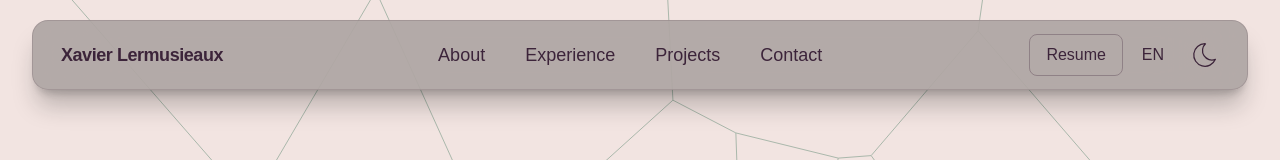
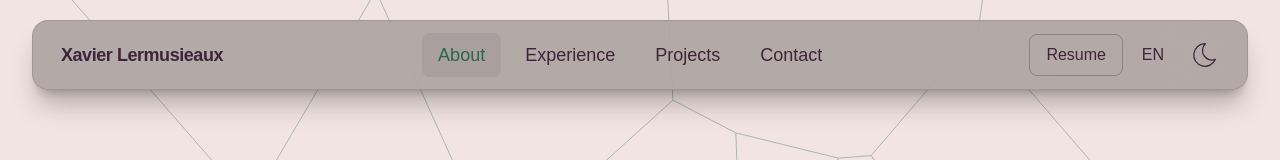
Before and after one commit to Egzavyer/portfolio, a React (Vite) app: page / in a window 1280 px wide. Shown: the top 160 px of the page. Built offline with nearby package versions, Linux system fonts and the light colour scheme; a web font is replaced by a local one.

Commit message:
feat: improvements

```diff
--- a/i18n/i18n.ts
+++ b/i18n/i18n.ts
@@ -10,7 +10,7 @@ const resources = {
 
 i18n.use(initReactI18next).init({
   resources,
-  lng: "en",
+  lng: document.documentElement.lang === "fr" ? "fr" : "en",
   interpolation: {
     escapeValue: false,
   },
--- a/i18n/locales/en/translation.json
+++ b/i18n/locales/en/translation.json
@@ -90,7 +90,9 @@
     "eyebrow": "Get in touch",
     "title": "Let's build something interesting.",
     "description": "I'm especially interested in full-stack engineering, developer tools, robotics, systems programming, and applied machine learning. If you're working on a difficult engineering problem, I'd love to hear about it.",
-    "email": "Email me"
+    "email": "Email me",
+    "copyEmail": "Copy email",
+    "copied": "Copied"
   },
   "footer": {
     "made": "Made with love by Xavier Lermusieaux"
--- a/i18n/locales/fr/translation.json
+++ b/i18n/locales/fr/translation.json
@@ -90,7 +90,9 @@
     "eyebrow": "Contact",
     "title": "Construisons quelque chose d’intéressant.",
     "description": "Je m’intéresse particulièrement au développement full-stack, aux outils pour développeurs, à la robotique, à la programmation système et à l’apprentissage automatique appliqué. Si vous travaillez sur un problème d’ingénierie difficile, j’aimerais en discuter.",
-    "email": "M’écrire"
+    "email": "M’écrire",
+    "copyEmail": "Copier l’adresse",
+    "copied": "Copiée"
   },
   "footer": {
     "made": "Fait avec amour par Xavier Lermusieaux"
--- a/src/components/Navbar.tsx
+++ b/src/components/Navbar.tsx
@@ -4,6 +4,7 @@ import {
   useEffect,
   useRef,
   useState,
+  type MouseEvent,
   type Dispatch,
   type RefObject,
   type SetStateAction,
@@ -21,7 +22,13 @@ type NavbarProps = {
   setIsSidebarOpen: Dispatch<SetStateAction<boolean>>;
 };
 
-const scrollToSection = (sectionRef: RefObject<HTMLElement | null>) => {
+type SectionId = "home" | "about" | "experience" | "projects" | "contact";
+
+const scrollToSection = (
+  sectionRef: RefObject<HTMLElement | null>,
+  sectionId: SectionId,
+) => {
+  window.history.replaceState(null, "", `#${sectionId}`);
   sectionRef.current?.scrollIntoView({
     behavior: window.matchMedia("(prefers-reduced-motion: reduce)").matches
       ? "auto"
@@ -47,13 +54,95 @@ export function Navbar({
       ? "light"
       : "dark";
   });
-  const [language, setLanguage] = useState<"EN" | "FR">("EN");
+  const [language, setLanguage] = useState<"EN" | "FR">(() =>
+    i18n.language === "fr" ? "FR" : "EN",
+  );
+  const [activeSection, setActiveSection] = useState<SectionId>("home");
   const menuButtonRef = useRef<HTMLButtonElement>(null);
   const sidebarRef = useRef<HTMLElement>(null);
+  const navigationTargetRef = useRef<SectionId | null>(null);
+  const navigationUnlockRef = useRef<number | null>(null);
+
+  const activateSection = (sectionId: SectionId) => {
+    navigationTargetRef.current = sectionId;
+    setActiveSection(sectionId);
+    if (navigationUnlockRef.current !== null) {
+      window.clearTimeout(navigationUnlockRef.current);
+    }
+    navigationUnlockRef.current = window.setTimeout(() => {
+      navigationTargetRef.current = null;
+      navigationUnlockRef.current = null;
+    }, 1400);
+  };
+
+  useEffect(
+    () => () => {
+      if (navigationUnlockRef.current !== null) {
+        window.clearTimeout(navigationUnlockRef.current);
+      }
+    },
+    [],
+  );
 
   useEffect(() => {
     document.documentElement.setAttribute("data-theme", theme);
   }, [theme]);
+
+  useEffect(() => {
+    const sectionIds: SectionId[] = [
+      "home",
+      "about",
+      "experience",
+      "projects",
+      "contact",
+    ];
+    const observed = new Set<Element>();
+    const observer = new IntersectionObserver(
+      (entries) => {
+        const navigationTarget = navigationTargetRef.current;
+        if (navigationTarget) {
+          const reachedTarget = entries.some(
+            (entry) =>
+              entry.isIntersecting && entry.target.id === navigationTarget,
+          );
+          if (reachedTarget) {
+            navigationTargetRef.current = null;
+            if (navigationUnlockRef.current !== null) {
+              window.clearTimeout(navigationUnlockRef.current);
+              navigationUnlockRef.current = null;
+            }
+            setActiveSection(navigationTarget);
+          }
+          return;
+        }
+        const visible = entries
+          .filter((entry) => entry.isIntersecting)
+          .sort((a, b) => b.intersectionRatio - a.intersectionRatio);
+        const id = visible[0]?.target.id as SectionId | undefined;
+        if (id) setActiveSection(id);
+      },
+      {
+        rootMargin: "-25% 0px -60% 0px",
+        threshold: [0, 0.1, 0.25],
+      },
+    );
+    const observeSections = () => {
+      for (const id of sectionIds) {
+        const section = document.getElementById(id);
+        if (section && !observed.has(section)) {
+          observed.add(section);
+          observer.observe(section);
+        }
+      }
+    };
+    observeSections();
+    const mutationObserver = new MutationObserver(observeSections);
+    mutationObserver.observe(document.body, { childList: true, subtree: true });
+    return () => {
+      mutationObserver.disconnect();
+      observer.disconnect();
+    };
+  }, []);
 
   useEffect(() => {
     if (!isSidebarOpen) return;
@@ -105,10 +194,12 @@ export function Navbar({
       setLanguage("FR");
       i18n.changeLanguage("fr");
       document.documentElement.lang = "fr";
+      localStorage.setItem("language", "fr");
     } else {
       setLanguage("EN");
       i18n.changeLanguage("en");
       document.documentElement.lang = "en";
+      localStorage.setItem("language", "en");
     }
   }
 
@@ -165,22 +256,28 @@ export function Navbar({
         >
           <div className="flex flex-col items-center justify-center gap-12 text-center">
             <div className="text-xl font-semibold tracking-tight">
-              <button
+              <a
+                href="#home"
                 className="rounded-lg px-3 py-2 transition-colors hover:text-accent"
-                type="button"
-                onClick={() => {
+                onClick={(event) => {
+                  event.preventDefault();
+                  activateSection("home");
                   setIsSidebarOpen(false);
-                  requestAnimationFrame(() => scrollToSection(heroSectionRef));
+                  requestAnimationFrame(() =>
+                    scrollToSection(heroSectionRef, "home"),
+                  );
                 }}
               >
                 Xavier Lermusieaux
-              </button>
+              </a>
             </div>
             <NavbarLinks
               aboutSectionRef={aboutSectionRef}
               experienceSectionRef={experienceSectionRef}
               projectsSectionRef={projectsSectionRef}
               contactSectionRef={contactSectionRef}
+              activeSection={activeSection}
+              onActivate={activateSection}
               onNavigate={() => setIsSidebarOpen(false)}
             />
             <NavbarButtons
@@ -199,19 +296,25 @@ export function Navbar({
       >
         <div className="flex w-full max-w-7xl items-center justify-between rounded-2xl border border-text/15 bg-primary-300/85 px-5 py-3 shadow-xl shadow-primary-900/25 backdrop-blur-2xl">
           <div className="text-lg font-semibold tracking-tight">
-            <button
+            <a
+              href="#home"
               className="rounded-lg px-2 py-2 transition-colors hover:text-accent"
-              type="button"
-              onClick={() => scrollToSection(heroSectionRef)}
+              onClick={(event) => {
+                event.preventDefault();
+                activateSection("home");
+                scrollToSection(heroSectionRef, "home");
+              }}
             >
               Xavier Lermusieaux
-            </button>
+            </a>
           </div>
           <NavbarLinks
             aboutSectionRef={aboutSectionRef}
             experienceSectionRef={experienceSectionRef}
             projectsSectionRef={projectsSectionRef}
             contactSectionRef={contactSectionRef}
+            activeSection={activeSection}
+            onActivate={activateSection}
           />
           <NavbarButtons
             theme={theme}
@@ -230,6 +333,8 @@ type NavbarLinksProps = {
   experienceSectionRef: RefObject<HTMLElement | null>;
   projectsSectionRef: RefObject<HTMLElement | null>;
   contactSectionRef: RefObject<HTMLElement | null>;
+  activeSection: SectionId;
+  onActivate: (sectionId: SectionId) => void;
   onNavigate?: () => void;
 };
 
@@ -238,6 +343,8 @@ function NavbarLinks({
   experienceSectionRef,
   projectsSectionRef,
   contactSectionRef,
+  activeSection,
+  onActivate,
   onNavigate,
 }: NavbarLinksProps) {
   const { t } = useTranslation();
@@ -246,22 +353,34 @@ function NavbarLinks({
       <ul className="flex flex-col gap-8 xl:flex-row xl:gap-2">
         <NavbarLink
           label={t("navbar.about")}
+          sectionId="about"
           sectionRef={aboutSectionRef}
+          isActive={activeSection === "about"}
+          onActivate={onActivate}
           onNavigate={onNavigate}
         />
         <NavbarLink
           label={t("navbar.experience")}
+          sectionId="experience"
           sectionRef={experienceSectionRef}
+          isActive={activeSection === "experience"}
+          onActivate={onActivate}
           onNavigate={onNavigate}
         />
         <NavbarLink
           label={t("navbar.projects")}
+          sectionId="projects"
           sectionRef={projectsSectionRef}
+          isActive={activeSection === "projects"}
+          onActivate={onActivate}
           onNavigate={onNavigate}
         />
         <NavbarLink
           label={t("navbar.contact")}
+          sectionId="contact"
           sectionRef={contactSectionRef}
+          isActive={activeSection === "contact"}
+          onActivate={onActivate}
           onNavigate={onNavigate}
         />
       </ul>
@@ -271,23 +390,42 @@ function NavbarLinks({
 
 type NavbarLinkProps = {
   label: string;
+  sectionId: SectionId;
   sectionRef: RefObject<HTMLElement | null>;
+  isActive: boolean;
+  onActivate: (sectionId: SectionId) => void;
   onNavigate?: () => void;
 };
 
-function NavbarLink({ label, sectionRef, onNavigate }: NavbarLinkProps) {
+function NavbarLink({
+  label,
+  sectionId,
+  sectionRef,
+  isActive,
+  onActivate,
+  onNavigate,
+}: NavbarLinkProps) {
+  const handleClick = (event: MouseEvent<HTMLAnchorElement>) => {
+    event.preventDefault();
+    onActivate(sectionId);
+    onNavigate?.();
+    requestAnimationFrame(() => scrollToSection(sectionRef, sectionId));
+  };
+
   return (
     <li>
-      <button
-        className="rounded-lg px-4 py-2 transition-colors hover:bg-text/5 hover:text-accent"
-        type="button"
-        onClick={() => {
-          onNavigate?.();
-          requestAnimationFrame(() => scrollToSection(sectionRef));
-        }}
+      <a
+        href={`#${sectionId}`}
+        aria-current={isActive ? "location" : undefined}
+        className={`block rounded-lg px-4 py-2 transition-colors hover:bg-text/5 hover:text-accent ${
+          isActive
+            ? "bg-text/8 text-accent"
+            : ""
+        }`}
+        onClick={handleClick}
       >
         {label}
-      </button>
+      </a>
     </li>
   );
 }
```
Also changed, not shown: index.html (+18 -0 lines), src/components/Background.tsx (+55 -8 lines), src/components/Contact.tsx (+31 -1 lines), src/pages/Hero.tsx (+3 -11 lines).
